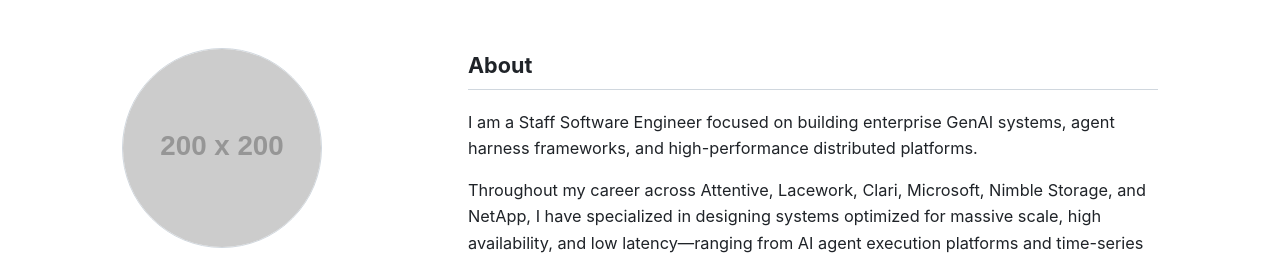
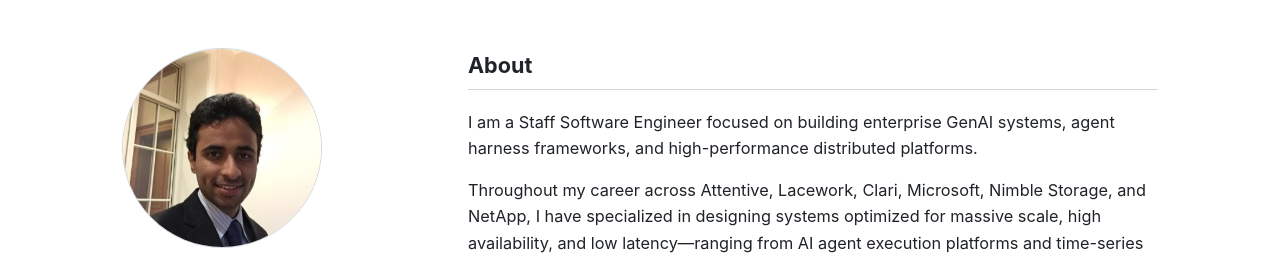
Before and after one commit to nandishn/nandishn.github.io, a plain HTML site: page index.html in a window 1280 px wide. Shown: the top 261 px of the page. Drawn offline with Linux system fonts and the light colour scheme; placeholder pictures from the web are drawn by us.

Commit message:
Update index.html

```diff
--- a/index.html
+++ b/index.html
@@ -249,7 +249,7 @@
 
         <!-- Left Sidebar -->
         <aside class="sidebar">
-            <img src="assets/profile.jpg" alt="Nandish Nanjappa" class="avatar" onerror="this.src='https://via.placeholder.com/200?text=Nandish+Nanjappa'">
+            <img src="assets/profile.jpeg" alt="Nandish Nanjappa" class="avatar" onerror="this.src='https://via.placeholder.com/200?text=Nandish+Nanjappa'">
             <h1>Nandish Nanjappa</h1>
             <div class="title">Staff Software Engineer</div>
             <div class="location">San Francisco Bay Area, CA</div>
```
